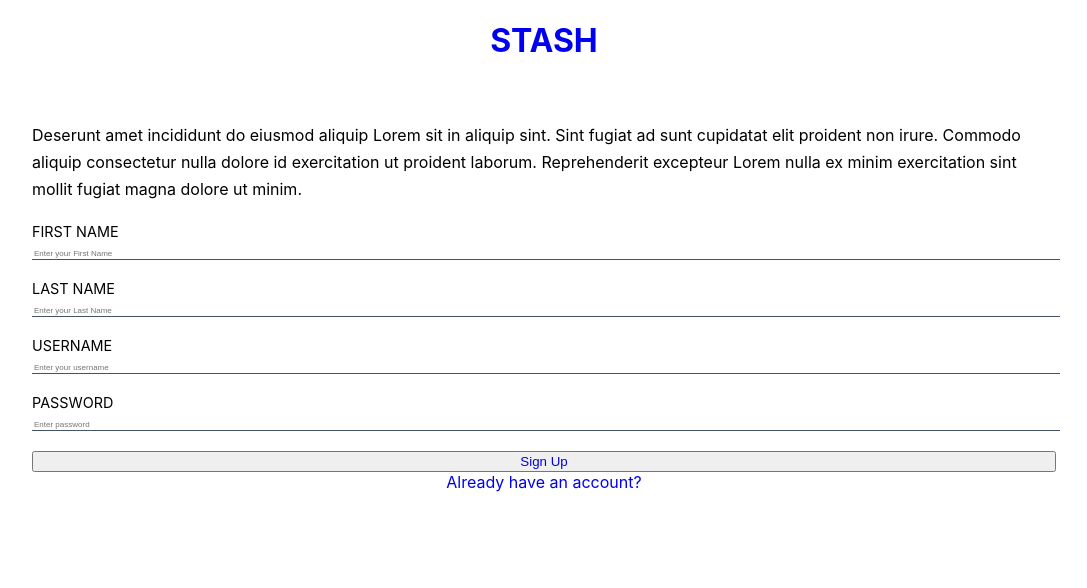
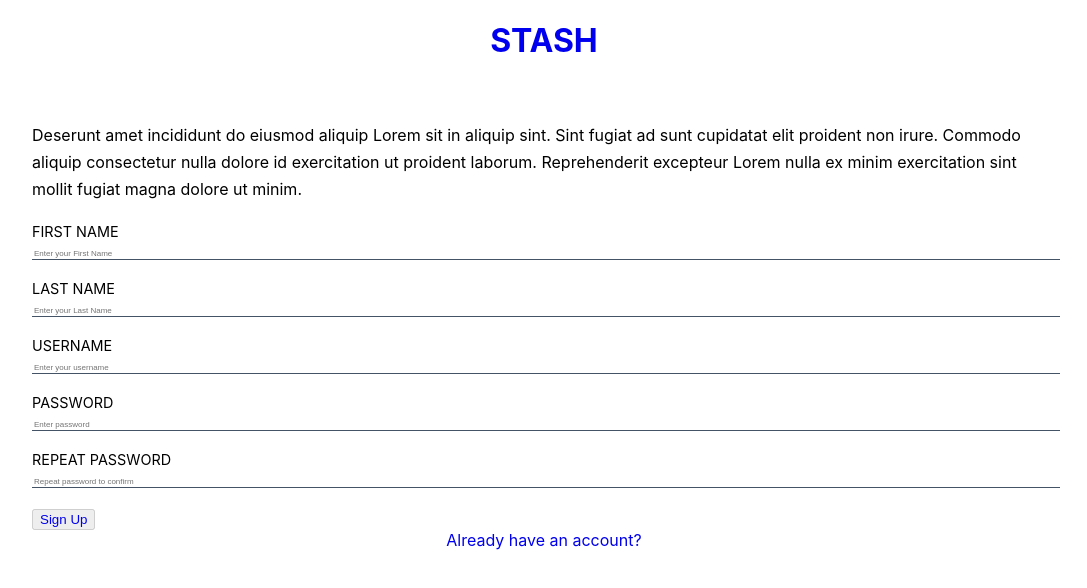
Before and after one commit to staysee/stash, a React (Create React App) app: page / in a window 1280 px wide. Shown: the top 588 px of the page, without its empty margins (96-1183 px from the left). Built offline with nearby package versions, Linux system fonts and the light colour scheme.

Commit message:
added validations for sign up

```diff
--- a/src/components/LandingPage/RegistrationForm/RegistrationForm.js
+++ b/src/components/LandingPage/RegistrationForm/RegistrationForm.js
@@ -1,5 +1,6 @@
 import React from 'react'
 import { Link } from 'react-router-dom'
+import ValidationError from '../../ValidationError/ValidationError'
 
 import './RegistrationForm.css'
 
@@ -8,10 +9,26 @@
         super(props);
 
         this.state = {
-            username: '',
-            password: '',
-            firstName: '',
-            lastName: ''
+            username: {
+                value: '',
+                touched: false
+            },
+            password: {
+                value: '',
+                touched: false
+            },
+            repeatPassword: {
+                value: '',
+                touched: false
+            },
+            firstName: {
+                value: '',
+                touched: false
+            },
+            lastName: {
+                value: '',
+                touched: false
+            },
         }
     }
 
@@ -21,7 +38,10 @@
         let name = target.name;
 
         this.setState({
-            [name]: value
+            [name]: {
+                value: value,
+                touched: true
+            }
         })
     }
 
@@ -33,7 +53,40 @@
         //POST to server
     }
 
+    validateUserName() {
+        const username = this.state.username.value.trim()
+        if (username.length === 0) {
+            return 'Username is required'
+        } else if (username.length < 5) {
+            return 'Username must be at least 3 characters long'
+        }
+    }
+
+    validatePassword() {
+        const password = this.state.password.value.trim()
+        if (password.length === 0) {
+            return 'Password is required';
+          } else if (password.length < 6 || password.length > 72) {
+            return 'Password must be between 6 and 72 characters long';
+          } else if (!password.match(/[0-9]/)) {
+            return 'Password must contain at least one number';
+          }
+    }
+
+    validateRepeatPassword() {
+        const repeatPassword = this.state.repeatPassword.value.trim();
+        const password = this.state.password.value.trim();
+
+        if (repeatPassword !== password) {
+          return 'Passwords do not match';
+        }
+      }
+
     render() {
+        const usernameError = this.validateUserName()
+        const passwordError = this.validatePassword()
+        const repeatPasswordError = this.validateRepeatPassword()
+
         return (
             <form className="RegistrationForm FormFields" onSubmit={this.handleSubmit}>
 
@@ -71,6 +124,7 @@
                         name="username"
                         onChange={this.handleChange}
                     />
+                    {this.state.username.touched && (<ValidationError message={usernameError} />)}
                 </div>
 
                 <div className="FormField">
@@ -83,10 +137,31 @@
                         name="password"
                         onChange={this.handleChange}
                     />
+                    {this.state.password.touched && (<ValidationError message={passwordError} />)}
+                </div>
+                <div className="FormField">
+                    <label className="FormField__label" htmlFor="repeatPassword">Repeat Password</label>
+                    <input
+                        type="password"
+                        id="repeat-password"
+                        className="FormField__input"
+                        placeholder="Repeat password to confirm"
+                        name="repeatPassword"
+                        onChange={this.handleChange}
+                    />
+                    {this.state.repeatPassword.touched && (<ValidationError message={repeatPasswordError} />)}
                 </div>
 
                 <div className="FormField">
-                    <button className="FormField__button">
+                    <button
+                        type="submit"
+                        className="FormField__registration-button"
+                        disabled={
+                            this.validateUserName() ||
+                            this.validatePassword() ||
+                            this.validateRepeatPassword()
+                        }
+                    >
                         <Link to="/stashed-recipes">Sign Up</Link>
                     </button>
                     <Link to='/login'>Already have an account?</Link>
--- /dev/null
+++ b/src/components/ValidationError/ValidationError.js
@@ -0,0 +1,12 @@
+import React from 'react'
+
+function ValidationError(props) {
+    if (props.message) {
+        return (
+            <div className="error">{props.message}</div>
+        )
+    }
+    return <></>
+}
+
+export default ValidationError
```
